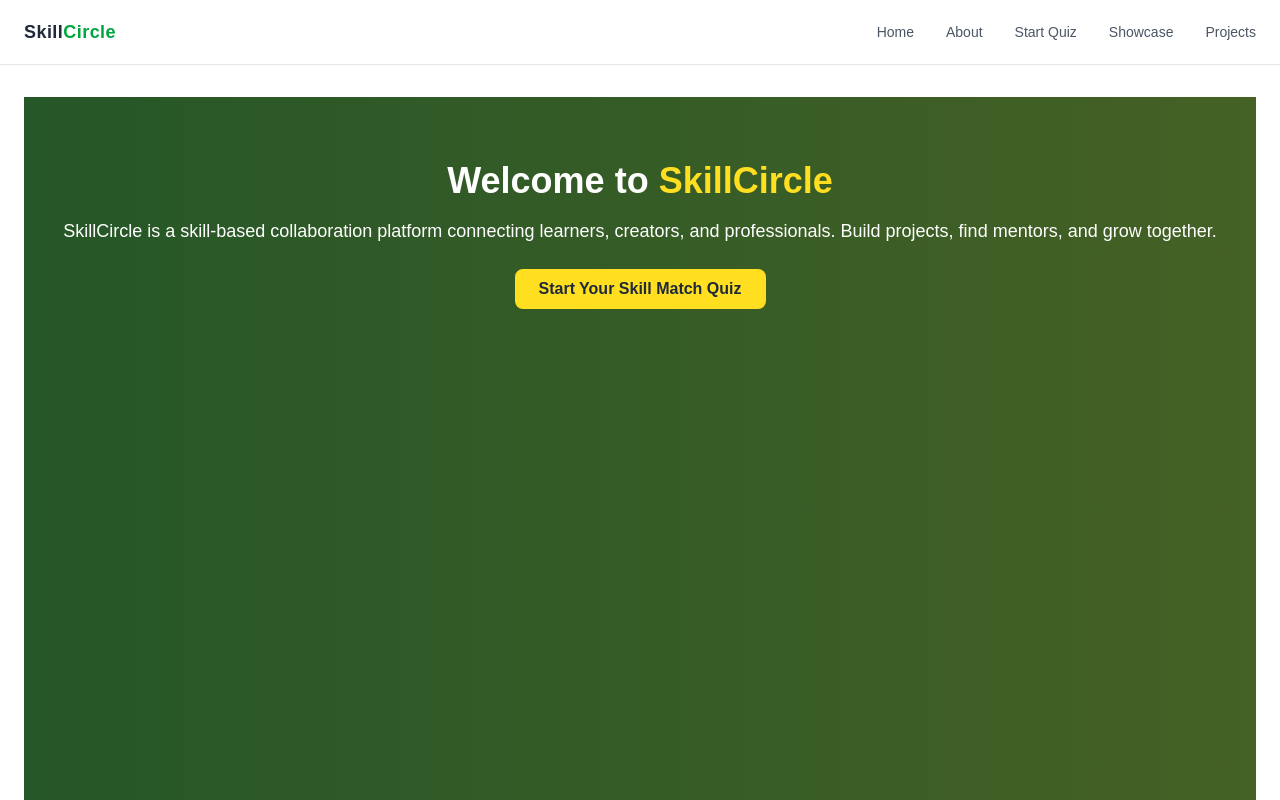
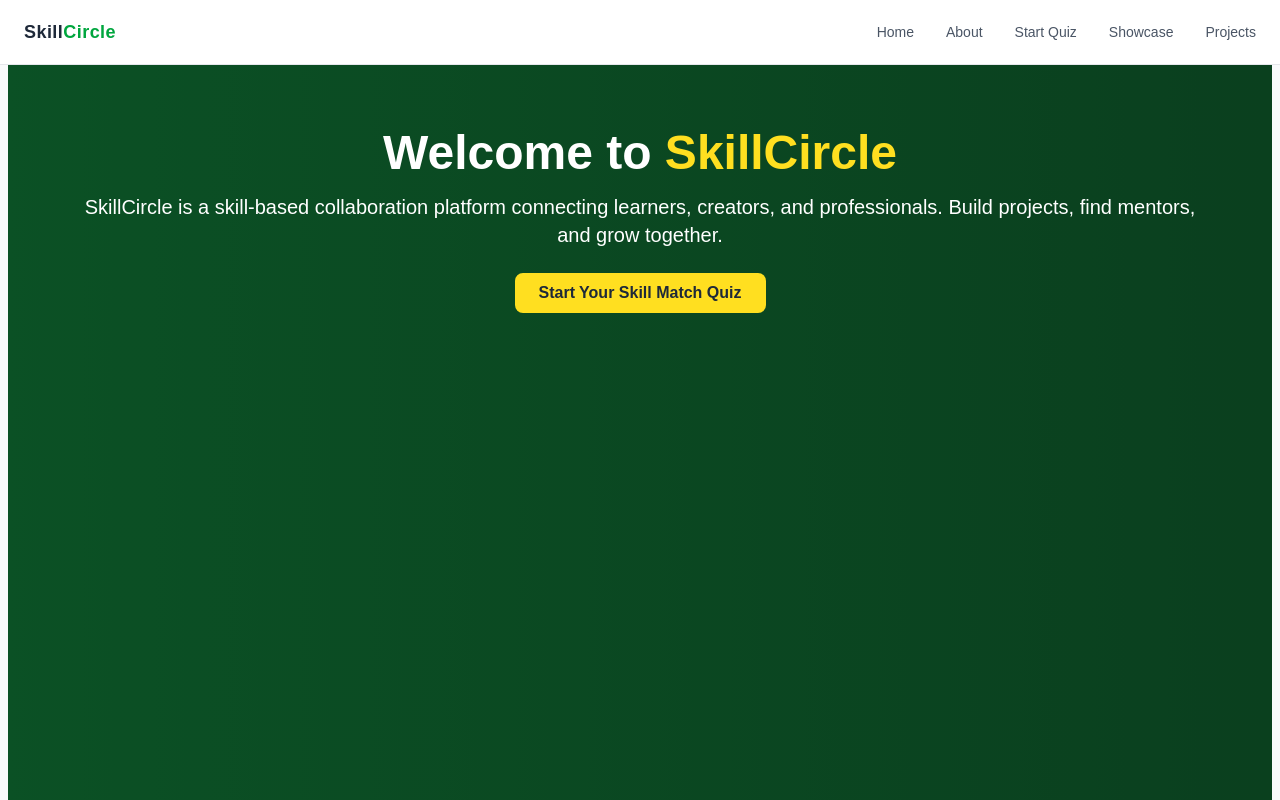
Before and after one commit to MokaniJay/skillCircle, a Next.js app: page /about in a window 1280 px wide. Shown: the top 800 px of the page. Built offline with nearby package versions, Linux system fonts and the light colour scheme.

Commit message:
about us here layoout

```diff
--- a/app/(users)/about/page.jsx
+++ b/app/(users)/about/page.jsx
@@ -3,18 +3,21 @@ import React from "react";
 const AboutUs = () => {
   return (
     <div className="bg-gray-50 min-h-screen">
-     <section
-  className="w-full h-screen bg-cover bg-center relative"
-  style={{ backgroundImage: 'linear-gradient(to right, #4caf50, #8bc34a)' }}>
-
+      {/* Hero Section with Full Width and Height */}
+          <section
+  className="h-screen bg-cover bg-center relative ml-4 mr-4 sm:ml-2 sm:mr-2"
+  style={{
+    backgroundImage: 'linear-gradient(to right, #16a34a, #15803d)', // Using your primary green colors
+  }}
+>
   {/* Overlay for text to appear on top of the background gradient */}
   <div className="absolute inset-0 bg-black opacity-50"></div>
 
-  <div className="relative z-10 text-center text-white py-16">
-    <h1 className="text-4xl font-bold mb-4">
+  <div className="relative z-10 text-center text-white py-16 px-4 sm:px-8 md:px-16">
+    <h1 className="text-3xl sm:text-4xl md:text-5xl font-bold mb-4">
       Welcome to <span className="text-yellow-300">SkillCircle</span>
     </h1>
-    <p className="text-lg mb-6">
+    <p className="text-lg sm:text-xl mb-6">
       SkillCircle is a skill-based collaboration platform connecting learners, creators, and professionals. Build projects, find mentors, and grow together.
     </p>
     <button className="bg-yellow-300 text-gray-800 py-2 px-6 rounded-lg font-semibold hover:bg-yellow-400">
@@ -23,8 +26,7 @@ const AboutUs = () => {
   </div>
 </section>
 
-
-      {/* Our Story Section */}
+      {/* Other Sections */}
       <section className="py-16 px-4 text-center">
         <h2 className="text-2xl font-bold mb-4">Our Story</h2>
         <p className="text-lg max-w-3xl mx-auto text-gray-700">
--- a/app/(users)/layout.tsx
+++ b/app/(users)/layout.tsx
@@ -1,4 +1,3 @@
-
 import type { Metadata } from "next";
 import { Geist, Geist_Mono } from "next/font/google";
 import "../globals.css";
@@ -30,11 +29,11 @@ export default function RootLayout({
       <body
         className={`${geistSans.variable} ${geistMono.variable} antialiased bg-gray-50 text-gray-800`}
       >
-
-       <Navbar />
+        {/* Navbar */}
+        <Navbar />
 
         {/* Main Content */}
-        <main className="max-w-7xl mx-auto px-6 py-8">
+        <main className="w-full px-0 py-0">
           {children}
         </main>
 
--- a/app/admin/about/page.jsx
+++ b/app/admin/about/page.jsx
@@ -1,8 +1,11 @@
-const about =() => {
-    return (
-        <h1> Admin  About Page</h1>
+import React from "react";
 
-    );
-  };
+const AboutUs = () => {
+  return (
+   <div>
+      <h1>About Us - Admin Section</h1>
+   </div>
+  );
+};
 
-  export default about;
+export default AboutUs;
```
